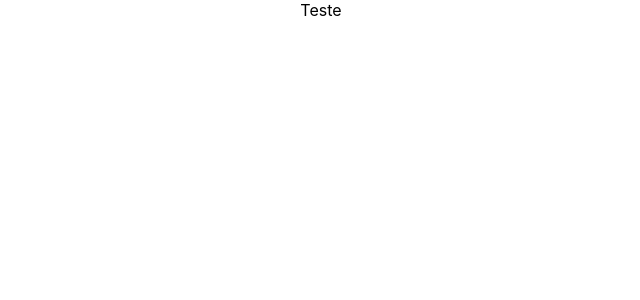
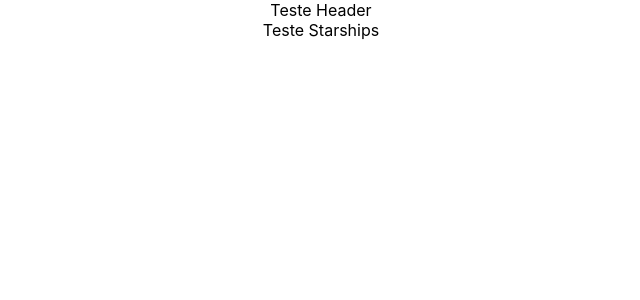
Before and after one commit to ItaloRAmaral/DesafioTecnico-CERTI, a React (Create React App) app in the folder desafiotecnicocerti/: page /starships in a window 1280 px wide. Shown: the top 300 px of the page, without its empty margins (319-959 px from the left). Built offline with nearby package versions, Linux system fonts and the light colour scheme.

Commit message:
FEAT: Adicionado Rotas para as paginas Home, Pilots, Startships

```diff
--- a/desafiotecnicocerti/src/App.js
+++ b/desafiotecnicocerti/src/App.js
@@ -1,9 +1,12 @@
 import './App.css';
+import Content from './components/Content';
+import Header from './components/Header';
 
 function App() {
   return (
     <div className="App">
-      Teste
+      <Header />
+      <Content />
     </div>
   );
 }
--- /dev/null
+++ b/desafiotecnicocerti/src/Pages/home.jsx
@@ -0,0 +1,9 @@
+import React from "react";
+
+class Home extends React.Component {
+  render() {
+    return <section>Teste Home</section>;
+  }
+}
+
+export default Home;
--- /dev/null
+++ b/desafiotecnicocerti/src/Pages/pilots.jsx
@@ -0,0 +1,9 @@
+import React from "react";
+
+class Pilots extends React.Component {
+  render() {
+    return <section>Teste Pilots</section>;
+  }
+}
+
+export default Pilots;
--- /dev/null
+++ b/desafiotecnicocerti/src/Pages/starships.jsx
@@ -0,0 +1,9 @@
+import React from "react";
+
+class Starships extends React.Component {
+  render() {
+    return <section>Teste Starships</section>;
+  }
+}
+
+export default Starships;
--- /dev/null
+++ b/desafiotecnicocerti/src/components/Content.jsx
@@ -0,0 +1,21 @@
+import React from "react";
+import { Route, Switch } from "react-router-dom";
+import Home from "../Pages/home";
+import Pilots from "../Pages/pilots";
+import Starships from "../Pages/starships";
+
+class Content extends React.Component {
+  render() {
+    return (
+      <main className="Content">
+        <Switch>
+          <Route exact path="/" component={Home} />
+          <Route exact path="/pilots" component={Pilots} />
+          <Route exact path="/starships" component={Starships} />
+        </Switch>
+      </main>
+    );
+  }
+}
+
+export default Content;
--- /dev/null
+++ b/desafiotecnicocerti/src/components/Header.jsx
@@ -0,0 +1,11 @@
+import React from "react";
+
+class Header extends React.Component {
+    render() {
+        return (
+            <header>Teste Header</header>
+        )
+    }
+};
+
+export default Header;
```
